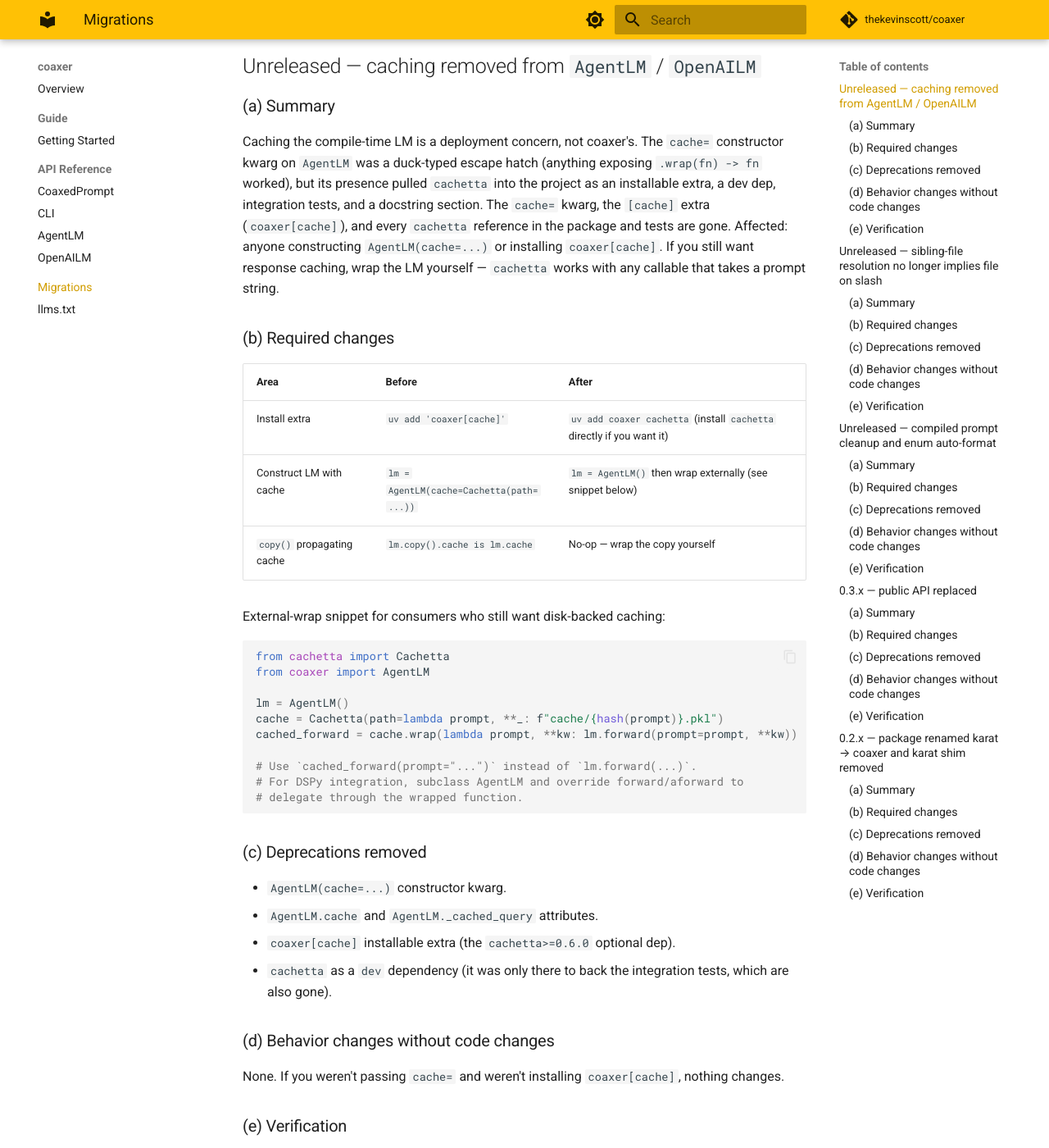
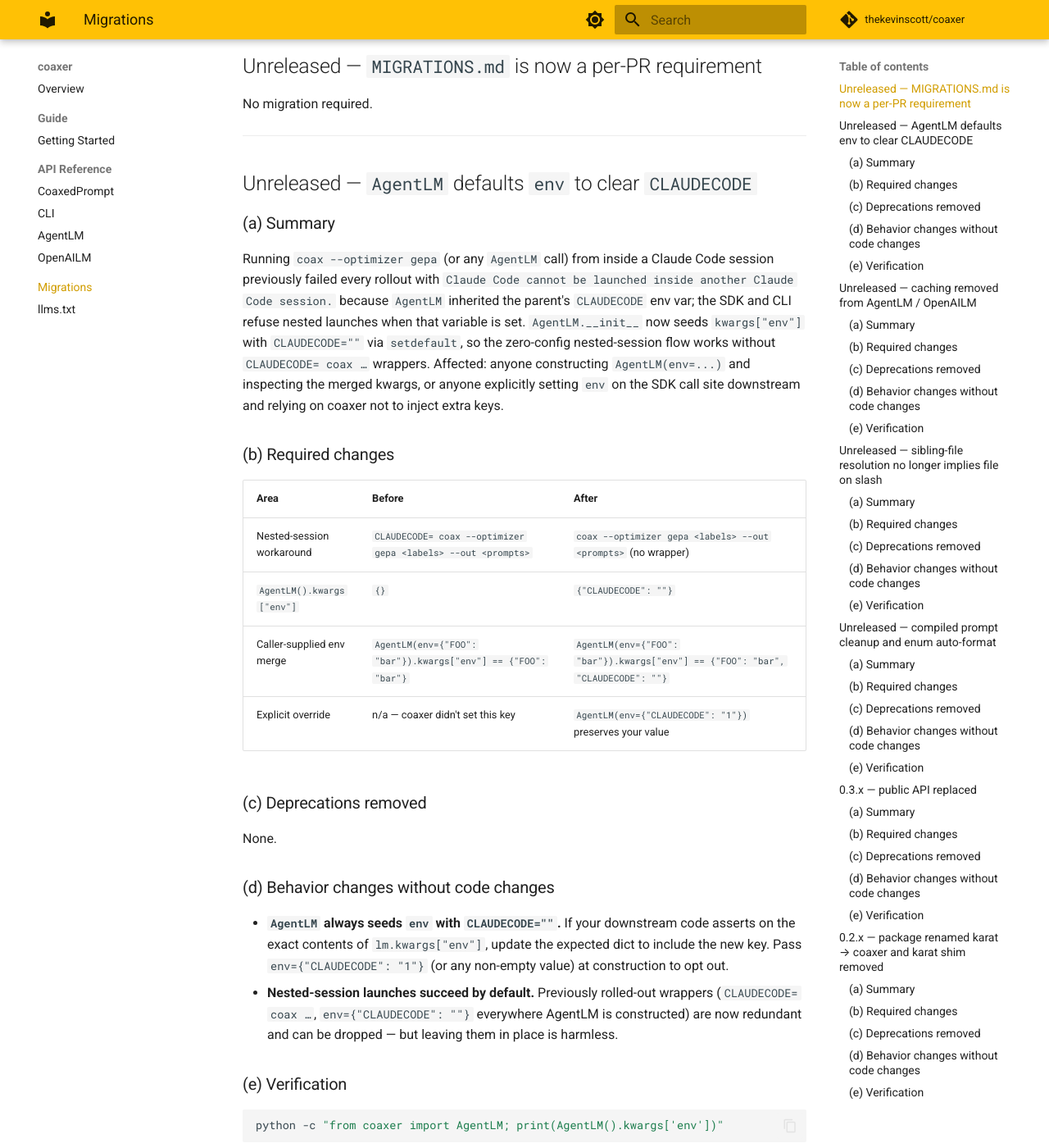
Before and after one commit to thekevinscott/coaxer, an MkDocs documentation site: the page built from docs/migrations.md, in a window 1280 px wide and 1400 px high, scrolled down 722 px. Shown: the whole window at 82% size. Built offline with MkDocs 1.6.1 and Material for MkDocs 9.7.7, drawn with Linux system fonts in a browser that asks for light colours; comment, search, counter and statistics services are not loaded; some of the changed text lies outside the part shown.

Commit message:
chore: require MIGRATIONS.md update on every PR (no-change shorthand)
The previous rule only enforced MIGRATIONS.md on minor/major releases,
which let public-surface changes slip through on a `release: patch`
trailer (e.g. the AgentLM env-default change in #46 modified a
constructor kwarg's behavior but shipped without a migration entry).

Tighten the rule so MIGRATIONS.md must be touched on every PR, parallel
to CHANGELOG.md. PRs with no consumer-facing impact use a one-line
"No migration required." shorthand under a slugged ## Unreleased header
— no 5-section template, no before/after table. Reviewers can scan one
file and trust nothing was silently smuggled past the migration check.

Also back-fills the missed AgentLM env entry into MIGRATIONS.md
(verification command + before/after table) and adds a no-change
shorthand entry for this PR's own policy change.

release: patch

````diff
--- a/MIGRATIONS.md
+++ b/MIGRATIONS.md
@@ -30,6 +30,49 @@ One paragraph: what broke, why the change was made, who is affected.
 Exact command + expected output (or the error a consumer will see if they
 skipped a step).
 ```
+
+---
+
+## Unreleased — `MIGRATIONS.md` is now a per-PR requirement
+
+No migration required.
+
+---
+
+## Unreleased — `AgentLM` defaults `env` to clear `CLAUDECODE`
+
+### (a) Summary
+Running `coax --optimizer gepa` (or any `AgentLM` call) from inside a Claude Code session previously failed every rollout with `Claude Code cannot be launched inside another Claude Code session.` because `AgentLM` inherited the parent's `CLAUDECODE` env var; the SDK and CLI refuse nested launches when that variable is set. `AgentLM.__init__` now seeds `kwargs["env"]` with `CLAUDECODE=""` via `setdefault`, so the zero-config nested-session flow works without `CLAUDECODE= coax …` wrappers. Affected: anyone constructing `AgentLM(env=...)` and inspecting the merged kwargs, or anyone explicitly setting `env` on the SDK call site downstream and relying on coaxer not to inject extra keys.
+
+### (b) Required changes
+
+| Area | Before | After |
+| ---- | ------ | ----- |
+| Nested-session workaround | `CLAUDECODE= coax --optimizer gepa <labels> --out <prompts>` | `coax --optimizer gepa <labels> --out <prompts>` (no wrapper) |
+| `AgentLM().kwargs["env"]` | `{}` | `{"CLAUDECODE": ""}` |
+| Caller-supplied env merge | `AgentLM(env={"FOO": "bar"}).kwargs["env"] == {"FOO": "bar"}` | `AgentLM(env={"FOO": "bar"}).kwargs["env"] == {"FOO": "bar", "CLAUDECODE": ""}` |
+| Explicit override | n/a — coaxer didn't set this key | `AgentLM(env={"CLAUDECODE": "1"})` preserves your value |
+
+### (c) Deprecations removed
+None.
+
+### (d) Behavior changes without code changes
+- **`AgentLM` always seeds `env` with `CLAUDECODE=""`.** If your downstream code asserts on the exact contents of `lm.kwargs["env"]`, update the expected dict to include the new key. Pass `env={"CLAUDECODE": "1"}` (or any non-empty value) at construction to opt out.
+- **Nested-session launches succeed by default.** Previously rolled-out wrappers (`CLAUDECODE= coax …`, `env={"CLAUDECODE": ""}` everywhere AgentLM is constructed) are now redundant and can be dropped — but leaving them in place is harmless.
+
+### (e) Verification
+
+```bash
+python -c "from coaxer import AgentLM; print(AgentLM().kwargs['env'])"
+```
+
+Should print `{'CLAUDECODE': ''}`. If it prints `{}`, you're still on a pre-fix version.
+
+```bash
+CLAUDECODE=1 python -c "from coaxer import AgentLM; print(AgentLM(env={'FOO': 'bar'}).kwargs['env'])"
+```
+
+Should print `{'FOO': 'bar', 'CLAUDECODE': ''}` regardless of the parent's `CLAUDECODE`.
 
 ---
 
````
Also changed, not shown: AGENTS.md (+13 -3 lines), CHANGELOG.md (+2 -1 lines), 1 other file.
